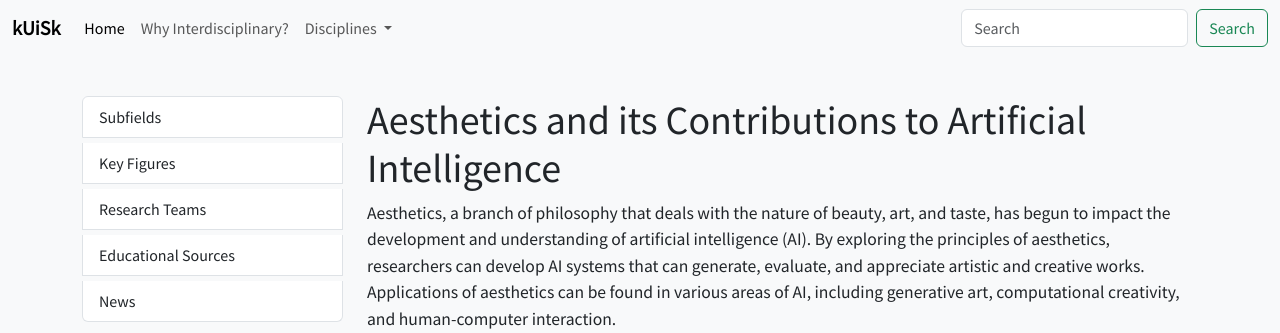
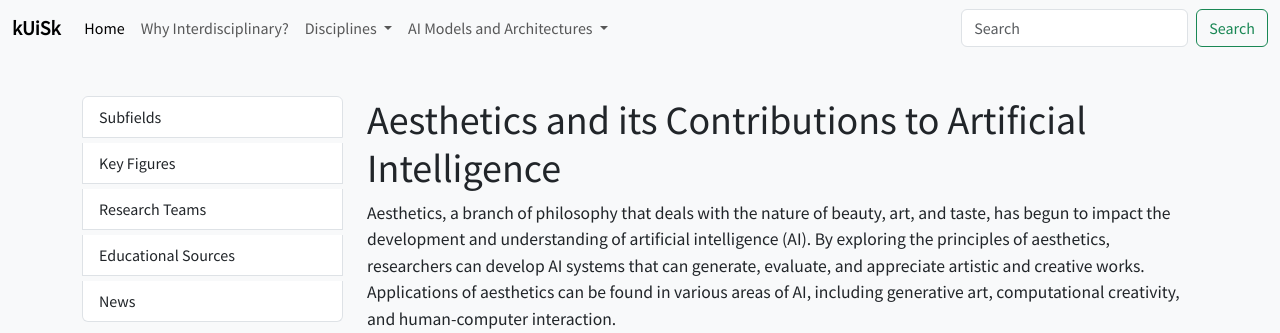
Before and after one commit to toytolgahan/kuisk, a Django app: page /discipline/aesthetics/ in a window 1280 px wide. Shown: the top 333 px of the page. Run offline with Django 4.2, Linux system fonts and the light colour scheme; data comes from the database, SQL or seed files in the repository; tables that the repository leaves empty hold one stand-in row (values such as "Sample post"); parts of the project's set-up code (start-up, migrations or seed data) failed here and were passed over.

Commit message:
ai models added to the menu

```diff
--- a/discipline/templates/base.html
+++ b/discipline/templates/base.html
@@ -66,6 +66,43 @@
                 </ul>
               </li>
 
+              <li class="nav-item dropdown">
+                <a class="nav-link dropdown-toggle" href="#" role="button" data-bs-toggle="dropdown" aria-expanded="false">
+                  AI Models and Architectures
+                </a>
+                <ul class="dropdown-menu">
+                  {% for model in models %}
+                    {% if not model.disciplines.all %}
+                      <li><a class="dropdown-item" href="{% url 'discipline_detail' model.slug %}">{{ model.title }}</a></li>
+                    {% else %}
+                      <li class="nav-item dropdown">
+                        <a class="nav-link dropdown-toggle" href="#" role="button" data-bs-toggle="dropdown" aria-expanded="false">
+                          {{ model.title }}
+                        </a>
+                        <ul class="dropdown-menu">
+                          {% for child in model.disciplines.all %}
+                            {% if not child.disciplines.all %}
+                              <li><a class="dropdown-item" href="{% url 'discipline_detail' child.slug %}">{{ child.title }}</a></li>
+                            {% else %}
+                            <li class="nav-item dropdown">
+                              <a class="nav-link dropdown-toggle" href="#" role="button" data-bs-toggle="dropdown" aria-expanded="false">
+                                {{ child.title }}
+                              </a>
+                              <ul class="dropdown-menu">
+                                {% for grandchild in child.disciplines.all %}
+                                  <li><a class="dropdown-item" href="{% url 'discipline_detail' grandchild.slug %}">{{ grandchild.title }}</a></li>
+                                {% endfor %}
+                              </ul>
+                            </li>
+                            {% endif %}
+                          {% endfor %}
+                        </ul>
+                      </li>
+                    {% endif %}
+                  {% endfor %}
+                </ul>
+              </li>
+
             </ul>
             <form class="d-flex" role="search" action="{% url 'search' %}" method="GET">
               <input class="form-control me-2" type="search" name="query" placeholder="Search" aria-label="Search">
--- a/discipline/views.py
+++ b/discipline/views.py
@@ -6,29 +6,33 @@ from .models import Discipline, Person, Work
 
 parent_discipline = Discipline.objects.get(title="Artificial Intelligence")
 main_disciplines = Discipline.objects.filter(parents__title="Artificial Intelligence")
-
+neural_models = [Discipline.object.get(title="Neural Networks")]
 
 
 def home(request):
     print("parent disciplines ",parent_discipline)
     print("main disciplines: ",main_disciplines)
     context =  {'main_disciplines':main_disciplines, 'parent_discipline':parent_discipline}
+    context['neural_models'] = neural_models
     return render(request, 'home.html', context)
 
 def why(request):
     context = {'main_disciplines':main_disciplines}
+    context['neural_models'] = neural_models
     return render(request,'why.html', context)
 
 def discipline_detail(request, discipline_slug):
     discipline = get_object_or_404(Discipline, slug=discipline_slug)
     subdisciplines = Discipline.objects.filter(parents=discipline)
     context = {'discipline': discipline, 'subdisciplines':subdisciplines,'main_disciplines':main_disciplines}
+    context['neural_models'] = neural_models
     return render(request, 'discipline_detail.html',context)
 
 def person_detail(request, pk):
     person = get_object_or_404(Person, pk=pk)
     works = Work.objects.filter(authors__id=person.id)
     context = {'person':person,'main_disciplines':main_disciplines,'works':works}
+    context['neural_models'] = neural_models
     return render(request, 'person_detail.html',context)
 
 
@@ -37,4 +41,5 @@ def search(request):
     discipline_results = Discipline.objects.filter(title__icontains=query)
     person_results = Person.objects.filter(last_name__icontains=query)
     context = {'discipline_results':discipline_results,'person_results':person_results, 'query':query, 'main_disciplines':main_disciplines}
+    context['neural_models'] = neural_models
     return render(request, 'search_results.html', context)
```
